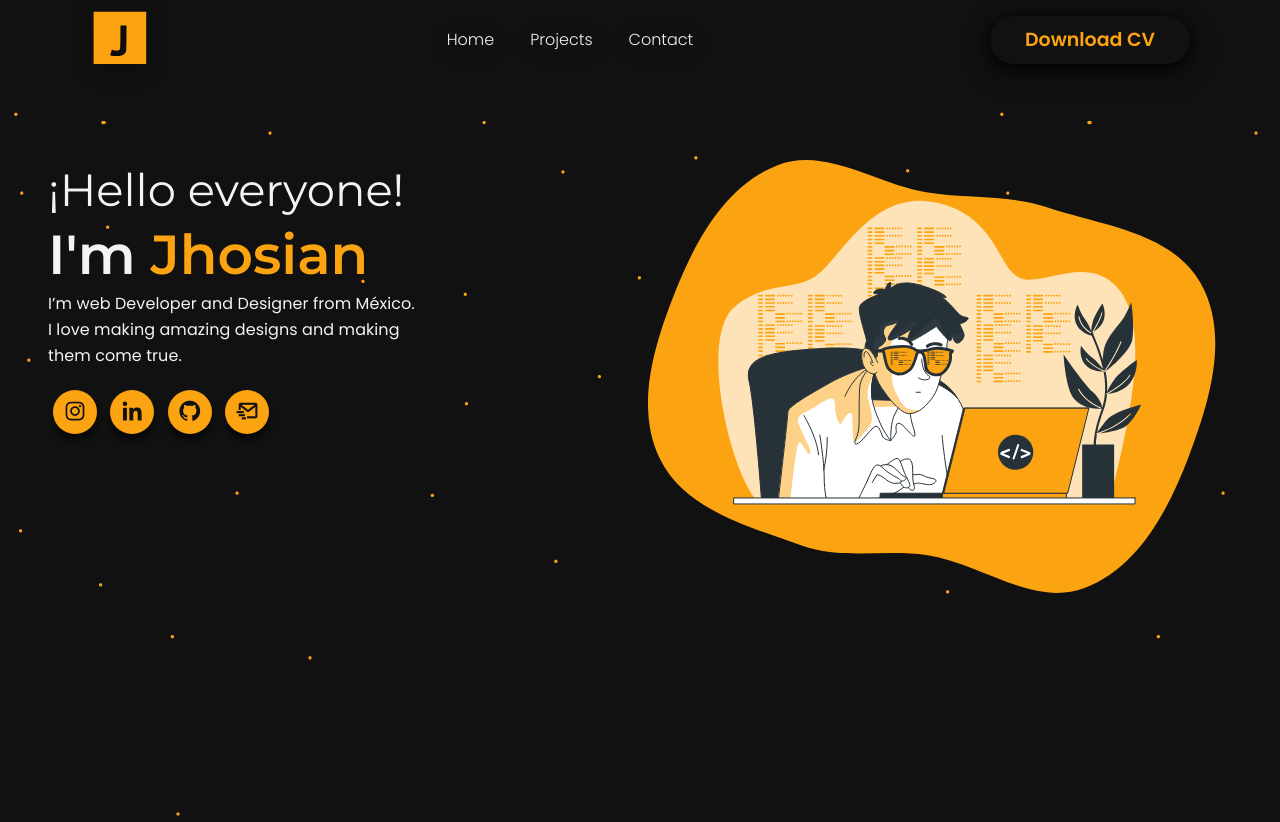
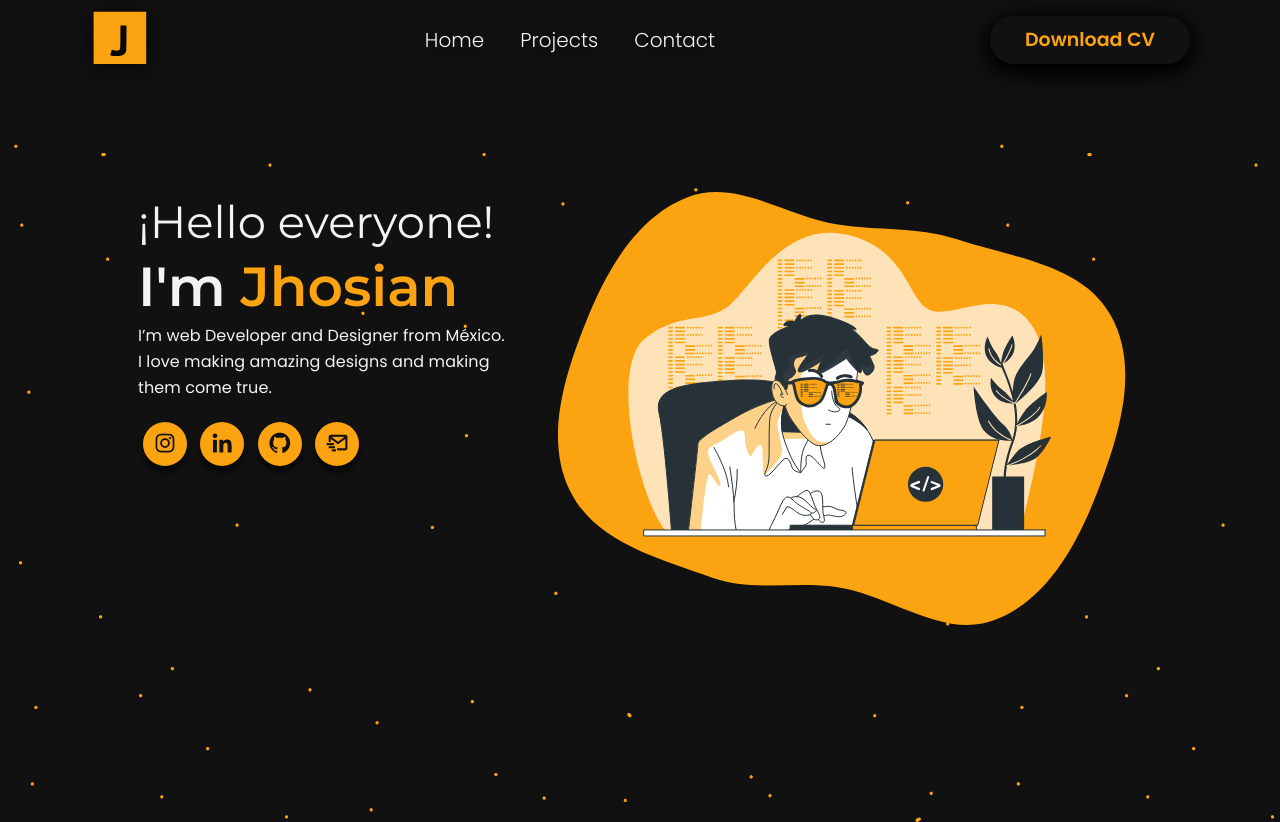
Before and after one commit to JhosianGtZ/portfolio, a plain HTML site: page index.html in a window 1280 px wide. Shown: the top 822 px of the page. Drawn offline with nearby package versions, Linux system fonts and the light colour scheme.

Commit message:
Layout Changes

```diff
--- a/styles/style.css
+++ b/styles/style.css
@@ -6,7 +6,7 @@
     --gray: #323233;
     --h1: 55px;
     --h2: 45px;
-    --a: 16px;
+    --a: 20px;
     --motserrat: 'Montserrat', sans-serif;
     --poppins: 'Poppins', sans-serif;
 }
@@ -23,14 +23,15 @@ body {
 
 /* Home section startr */
 #home {
-    margin-top: 2rem;
-    height: 700px;
+    margin-top: 4rem;
+    height: 100vh;
+    background: url("../images/bg2.png");
 
 }
 
 .header {
     color: var(--gray);
-    filter: drop-shadow(0px 4px 10px rgba(0, 0, 0, 0.3));
+    filter: drop-shadow(0px 4px 10px rgba(2, 2, 2, 0.9));
 }
 
 
@@ -88,10 +89,12 @@ body {
 }
 
 .info-container {
-    background: url("../images/bg2.png");
+
     display: flex;
     padding: 3rem;
     color: var(--white);
+    margin-left: 90px;
+    margin-right: 90px;
 
 }
 
@@ -247,8 +250,8 @@ body {
     font-weight: 600;
     font-size: 15px;
     text-decoration: none;
-    color: var(--primary);
-    background: var(--black);
+    color: var(--black);
+    background: var(--primary);
     padding: 10px;
     border-radius: 90px;
     width: 200px;
@@ -259,7 +262,7 @@ body {
 }
 
 .project-footer a:hover{
-    color: var(--black);
-    background: var(--primary);
+    color: var(--primary);
+    background: var(--black);
     transform: translateY(-5px);
 }
```
